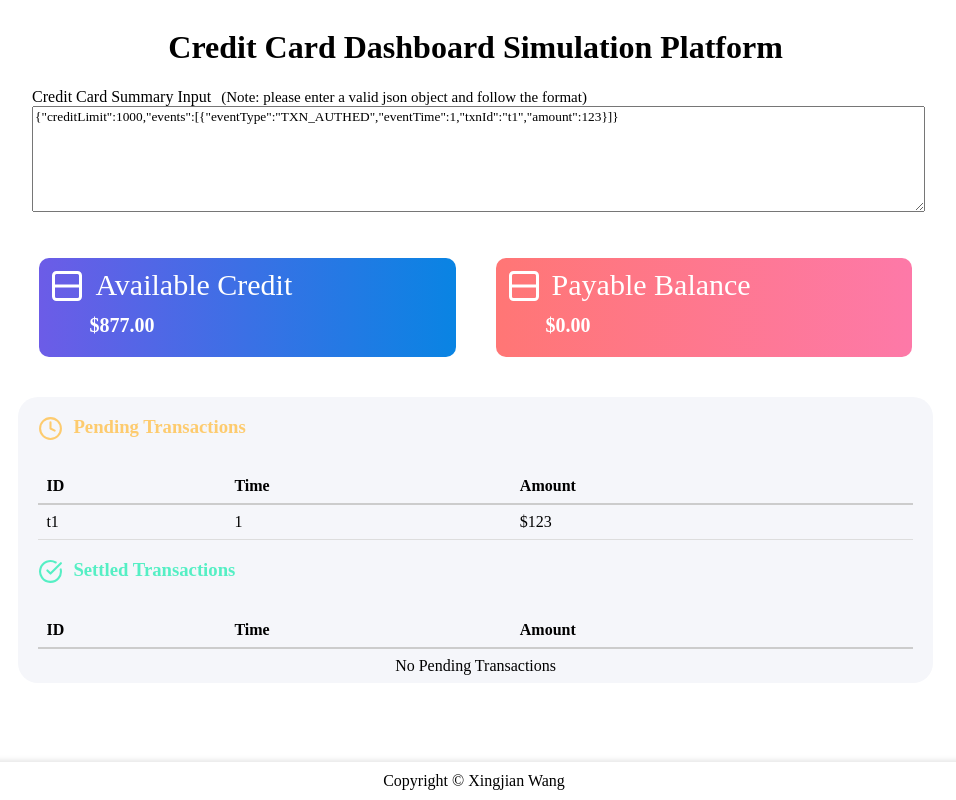
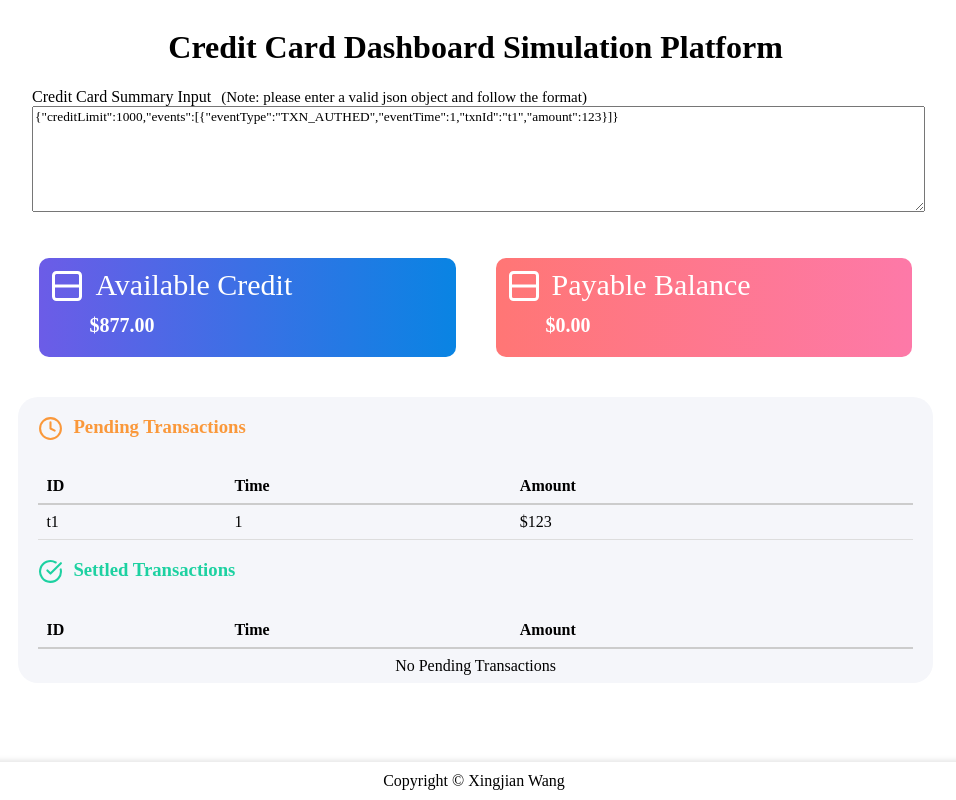
Before and after one commit to illi-507/Pomelo-credit-card, a React (Vite) app: page / in a window 1280 px wide. Shown: the whole page, without its empty margins (166-1122 px from the left). Built offline with nearby package versions, Linux system fonts and the light colour scheme.

Commit message:
feat: fix colors

```diff
--- a/src/App.jsx
+++ b/src/App.jsx
@@ -80,7 +80,7 @@ export default function PomeloDashboard() {
       </div>
 
       <div className="transaction-container">
-        <h3 style={{ display: "flex", color: "#fdcb6e" }}>
+        <h3 style={{ display: "flex", color: "#fa983a" }}>
           <Clock size={25} style={{ marginRight: "10px" }} />{" "}
           <div>Pending Transactions</div>
         </h3>
@@ -119,7 +119,7 @@ export default function PomeloDashboard() {
           </tbody>
         </table>
 
-        <h3 style={{ display: "flex", color: "#55efc4" }}>
+        <h3 style={{ display: "flex", color: "#1dd1a1" }}>
           <CircleCheckBig size={25} style={{ marginRight: "10px" }} />{" "}
           <div>Settled Transactions</div>
         </h3>
```
